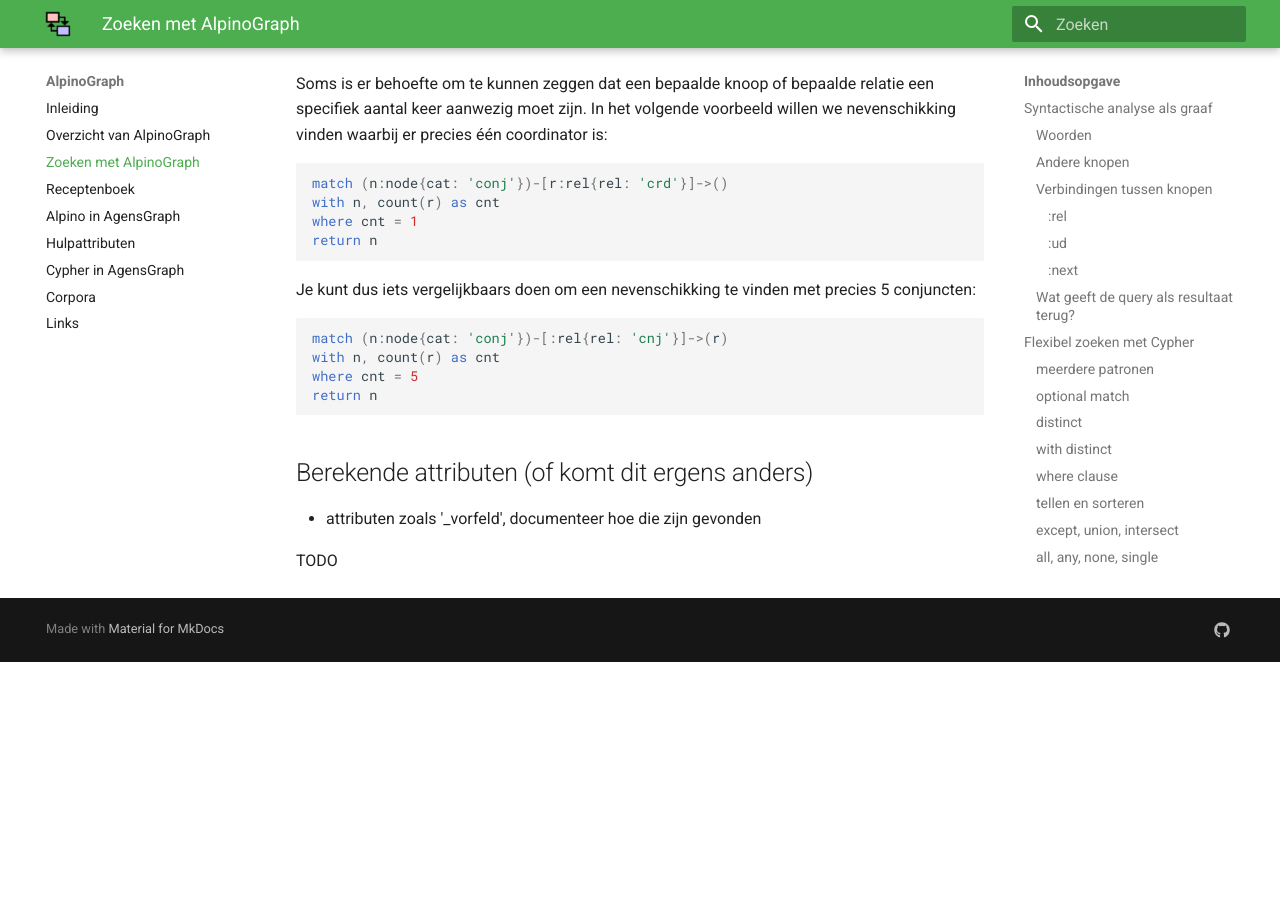
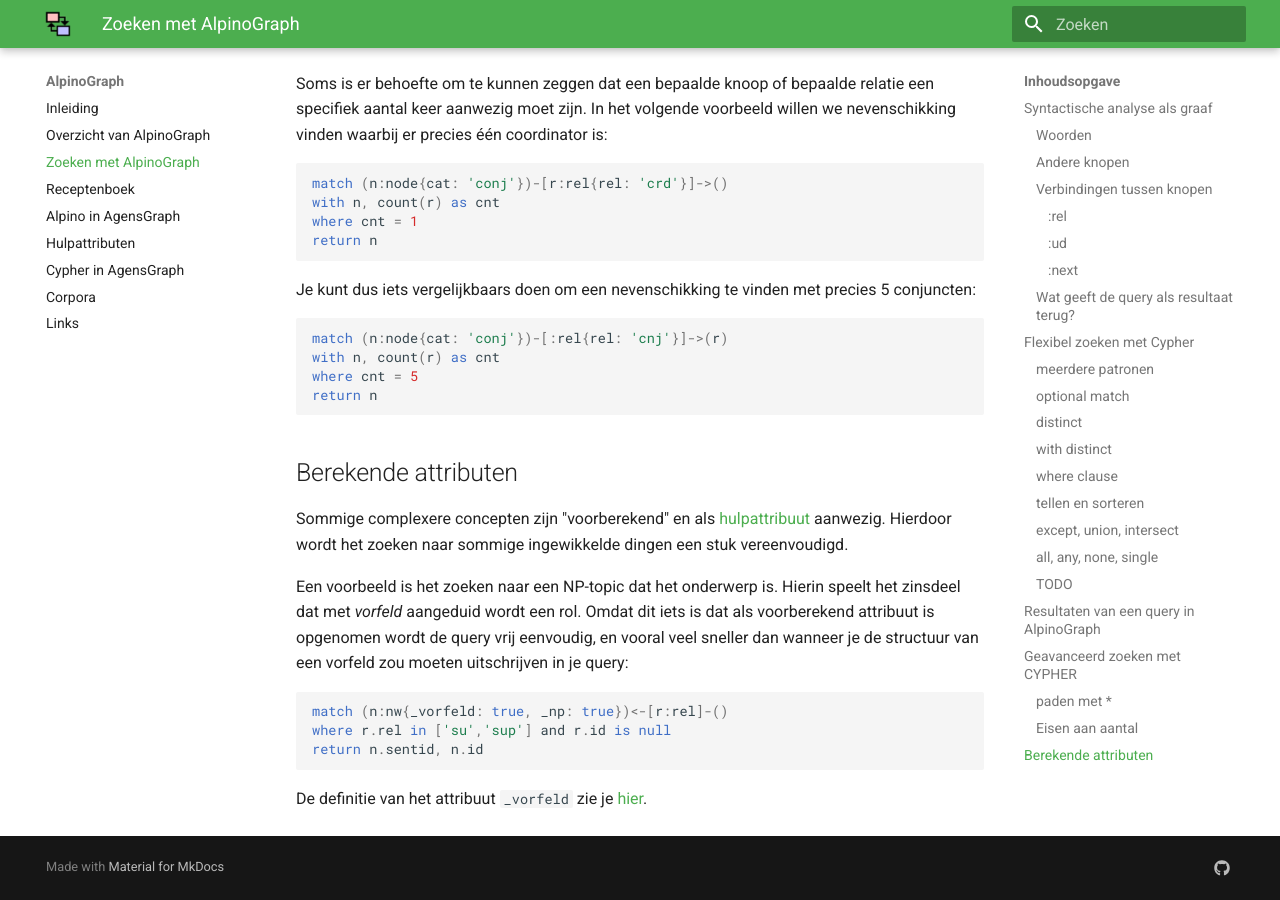
Before and after one commit to rug-compling/alpinograph-docs, an MkDocs documentation site: the page built from docs/zoeken.md, in a window 1280 px wide and 900 px high, scrolled down 12166 px. Built offline with MkDocs 1.6.1 and Material for MkDocs 9.7.7, drawn with Linux system fonts in a browser that asks for light colours; before the commit the page ends 12828 px from its top, so only the background shows below that.

Commit message:
Zoeken met voorberekende attributen

````diff
--- a/docs/zoeken.md
+++ b/docs/zoeken.md
@@ -502,8 +502,22 @@
 return n
 ```
 
-## Berekende attributen (of komt dit ergens anders)
+## Berekende attributen
 
-- attributen zoals '_vorfeld', documenteer hoe die zijn gevonden
+Sommige complexere concepten zijn "voorberekend" en als
+[hulpattribuut](../attributen) aanwezig. Hierdoor wordt het zoeken
+naar sommige ingewikkelde dingen een stuk vereenvoudigd.
 
-TODO
+Een voorbeeld is het zoeken naar een NP-topic dat het onderwerp is.
+Hierin speelt het zinsdeel dat met *vorfeld* aangeduid wordt een rol.
+Omdat dit iets is dat als voorberekend attribuut is opgenomen
+wordt de query vrij eenvoudig, en vooral veel sneller dan wanneer je
+de structuur van een vorfeld zou moeten uitschrijven in je query:
+
+```cypher
+match (n:nw{_vorfeld: true, _np: true})<-[r:rel]-()
+where r.rel in ['su','sup'] and r.id is null
+return n.sentid, n.id
+```
+
+De definitie van het attribuut `_vorfeld` zie je [hier](../attributen/#_vorfeld).
````
